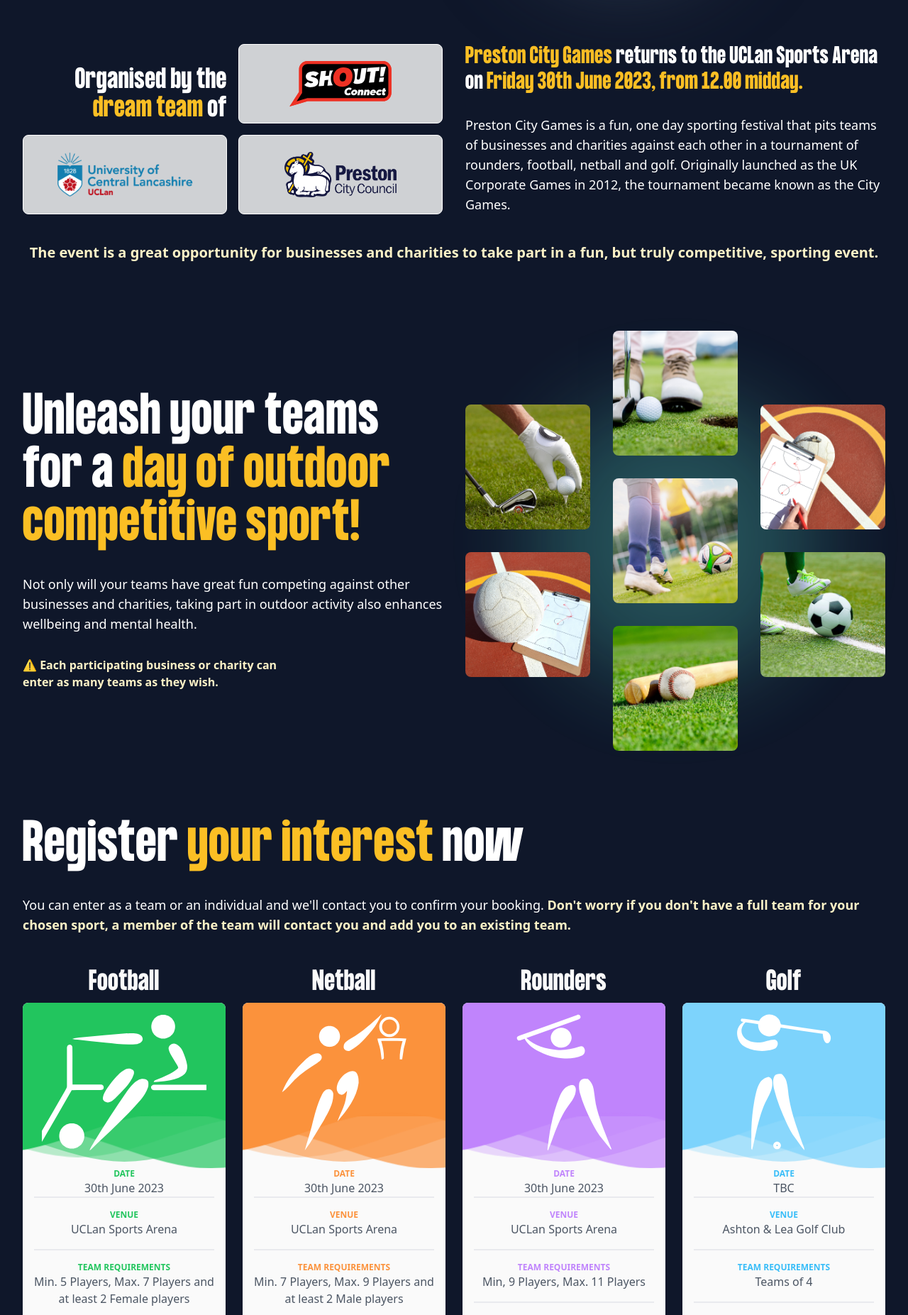
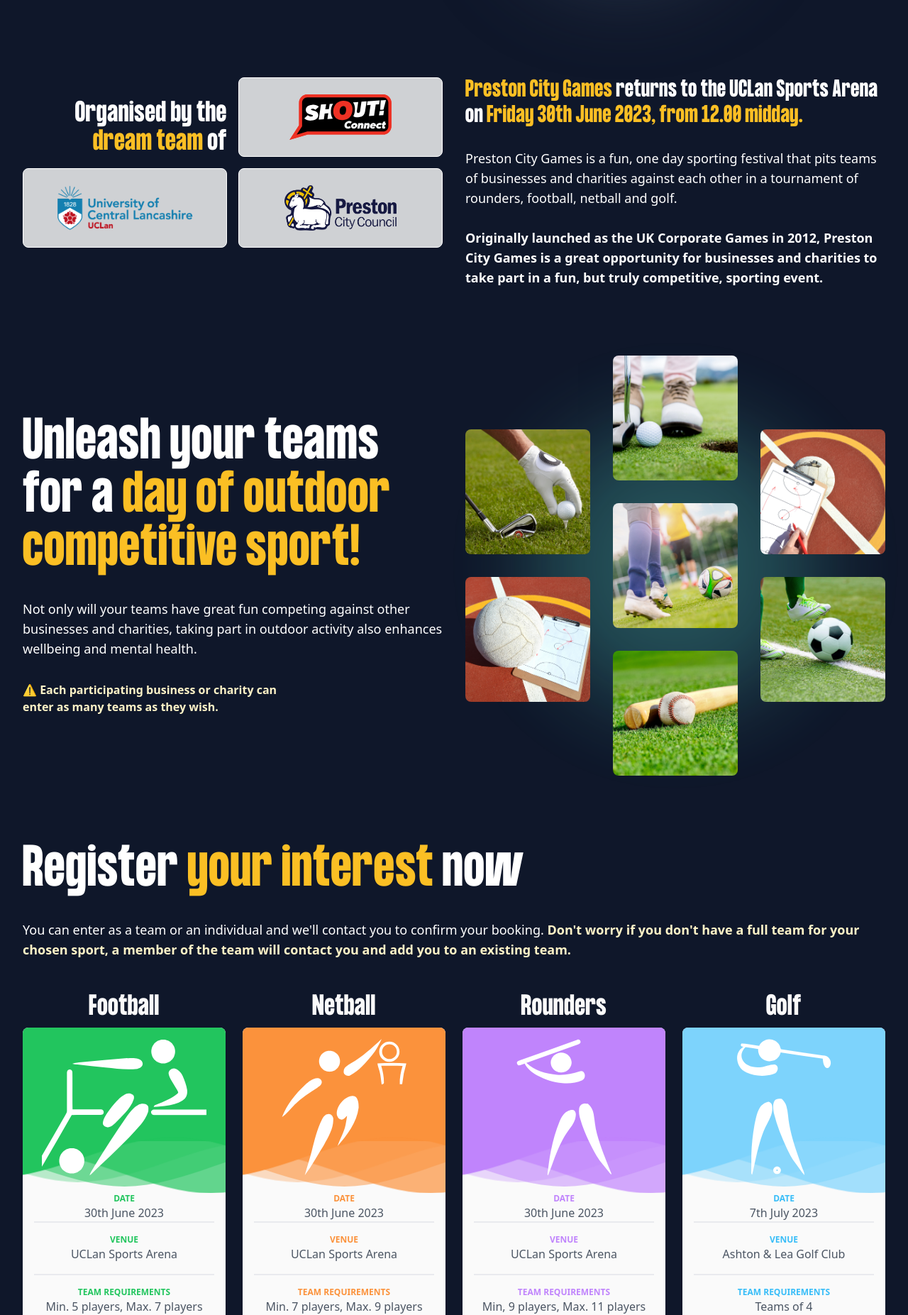
Before and after one commit to shoutconnect/Preston-City-Games-w-Players-section, a Next.js app: page / in a window 1280 px wide. Shown: the part 740-2593 px from the top of the page at 71% size. Built offline with nearby package versions, Linux system fonts and the light colour scheme.

Commit message:
added the changes

```diff
--- a/components/About.jsx
+++ b/components/About.jsx
@@ -79,16 +79,21 @@
               <br />
               Preston City Games is a fun, one day sporting festival that pits
               teams of businesses and charities against each other in a
-              tournament of rounders, football, netball and golf. Originally
-              launched as the UK Corporate Games in 2012, the tournament became
-              known as the City Games.
+              tournament of rounders, football, netball and golf.{" "}
+              <span className="font-bold">
+                <br />
+                <br />
+                Originally launched as the UK Corporate Games in 2012, Preston
+                City Games is a great opportunity for businesses and charities
+                to take part in a fun, but truly competitive, sporting event.
+              </span>
             </p>
           </div>
         </div>
-        <p className="text-xl font-bold text-amber-100 text-center mt-10">
+        {/* <p className="text-xl font-bold text-amber-100 text-center mt-10">
           The event is a great opportunity for businesses and charities to take
           part in a fun, but truly competitive, sporting event.
-        </p>
+        </p> */}
       </div>
     </div>
   );
--- a/components/Hero.jsx
+++ b/components/Hero.jsx
@@ -30,6 +30,10 @@
             <p className="text-lg text-white w-3/4">
               Entries are now open to compete in Preston's one day sport
               tournament, Preston City Games.
+            </p>
+            <p className="font-bold text-lg text-amber-200  w-3/4">
+              Friday 30th June 2023 | UCLan Sports Arena <br />
+              Friday 7th July 2023 | Ashton & Lea Golf Club
             </p>
             <div className="flex mt-6 ">
               <a
--- a/components/Price.jsx
+++ b/components/Price.jsx
@@ -105,7 +105,7 @@
                     Team Requirements
                   </p>
                   <p>
-                    Min. 5 Players, Max. 7 Players and at least 2 Female players
+                    Min. 5 players, Max. 7 players and at least 2 female players
                   </p>
                 </div>
                 <div className="py-4 mb-6">
@@ -209,7 +209,7 @@
                     Team Requirements
                   </p>
                   <p>
-                    Min. 7 Players, Max. 9 Players and at least 2 Male players
+                    Min. 7 players, Max. 9 players and at least 2 male players
                   </p>
                 </div>
                 <div className="py-4 mb-6">
@@ -312,7 +312,7 @@
                   <p className="uppercase text-xs font-bold text-purple-400">
                     Team Requirements
                   </p>
-                  <p>Min, 9 Players, Max. 11 Players</p>
+                  <p>Min, 9 players, Max. 11 players</p>
                 </div>
                 <div className="py-4 mb-6">
                   <p className="uppercase text-xs font-bold text-purple-400">
@@ -402,7 +402,7 @@
                   <p className="uppercase text-xs font-bold text-sky-400">
                     Date
                   </p>
-                  <p>TBC</p>
+                  <p>7th July 2023</p>
                 </div>
                 <div className="py-4 border-b-2 border-gray-200/80">
                   <p className="uppercase text-xs font-bold text-sky-400">
@@ -438,12 +438,12 @@
             </div>
           </div>
         </div>
-        <p className="font-bold text-neutral-50 text-lg text-center">
-          Football/Netball/Rounders prices include a Preston City Games T-Shirt
-          for each participant.
-          <br /> Golf prices include Tea/Coffee and light breakfast.
+        <p className="font-bold text-neutral-50 text-lg text-center -mt-4">
+          Football/Netball/Rounders: Prices include a Preston City Games t-shirt
+          for each participant. <br />
+          Golf: Prices include tea/coffee and light breakfast.
         </p>
-        <p className="text-neutral-50/70 italic text-center text-sm -mt-4">
+        <p className="text-neutral-50/70 italic text-center text-lg  -mt-4">
           For any businesses or charities keen to participate, early
           registration is recommended as spaces are limited.
         </p>
```
